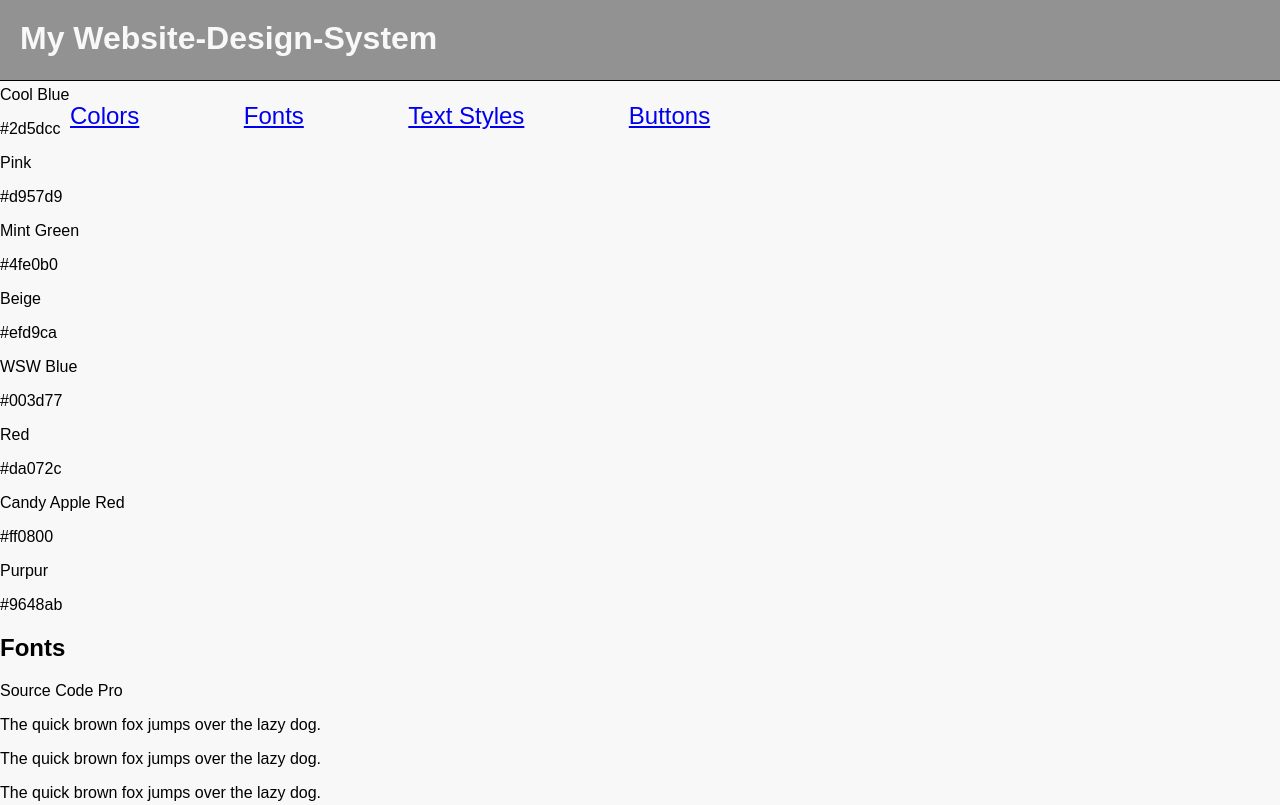
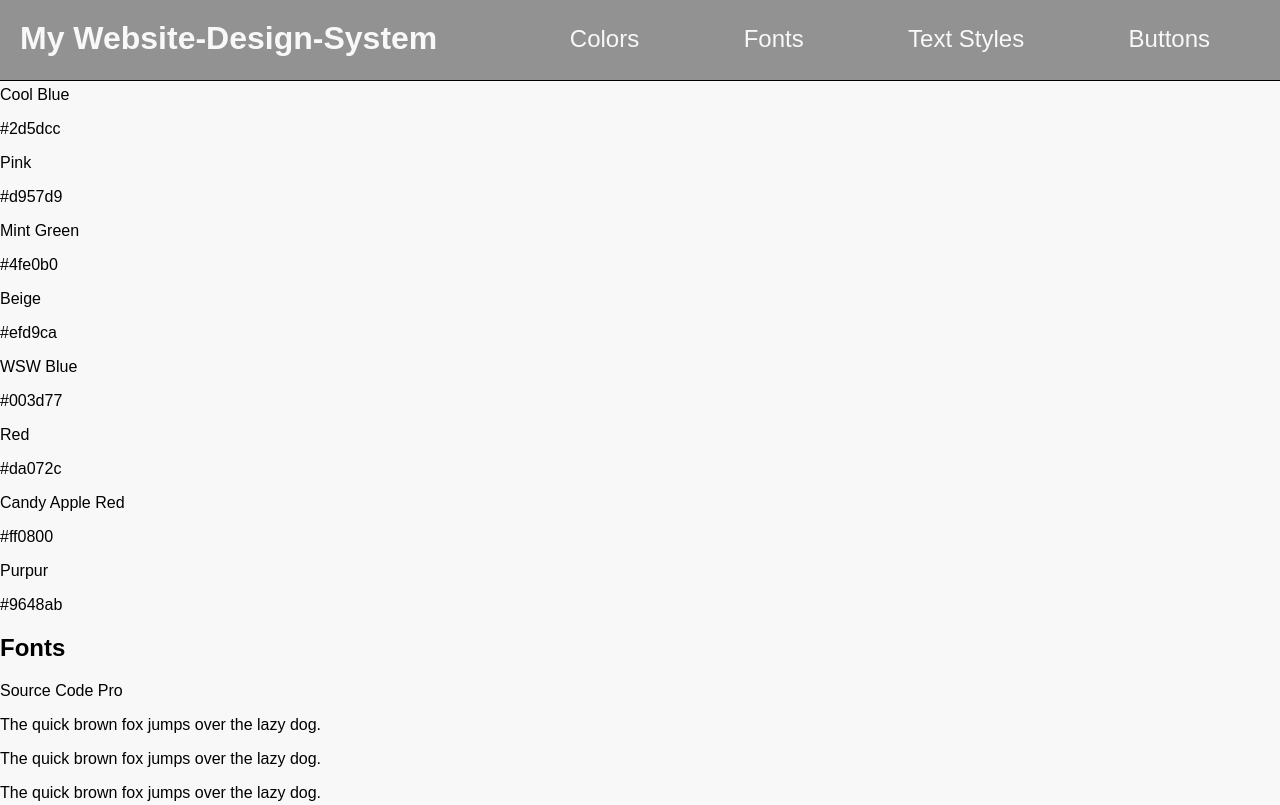
Before and after one commit to Alexander-C-Rogers/-Website-Design-System, a plain HTML site: page index.html in a window 1280 px wide. Shown: the top 805 px of the page. Drawn offline with Linux system fonts and the light colour scheme; a web font is replaced by a local one.

Commit message:
adding nav and nav a css rules

```diff
--- a/css/styles.css
+++ b/css/styles.css
@@ -34,6 +34,15 @@ header li {
     margin: 0px 50px;
 }
 
+nav {
+    float: right;
+}
+
+nav a {
+    text-decoration: none;
+    color: #f8f8f8;
+}
+
 /*@media Selectors*/
 @media only screen and (max-width: 1200px){
     header {
```
